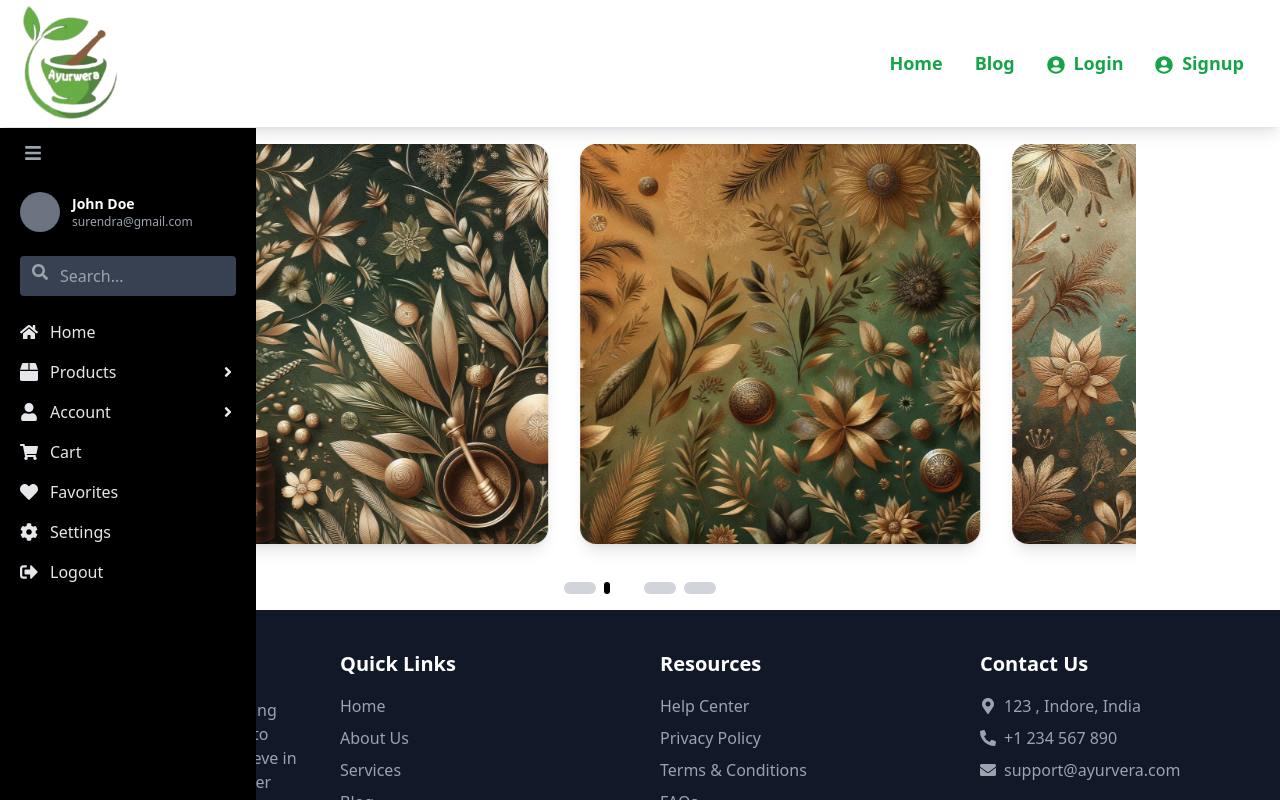
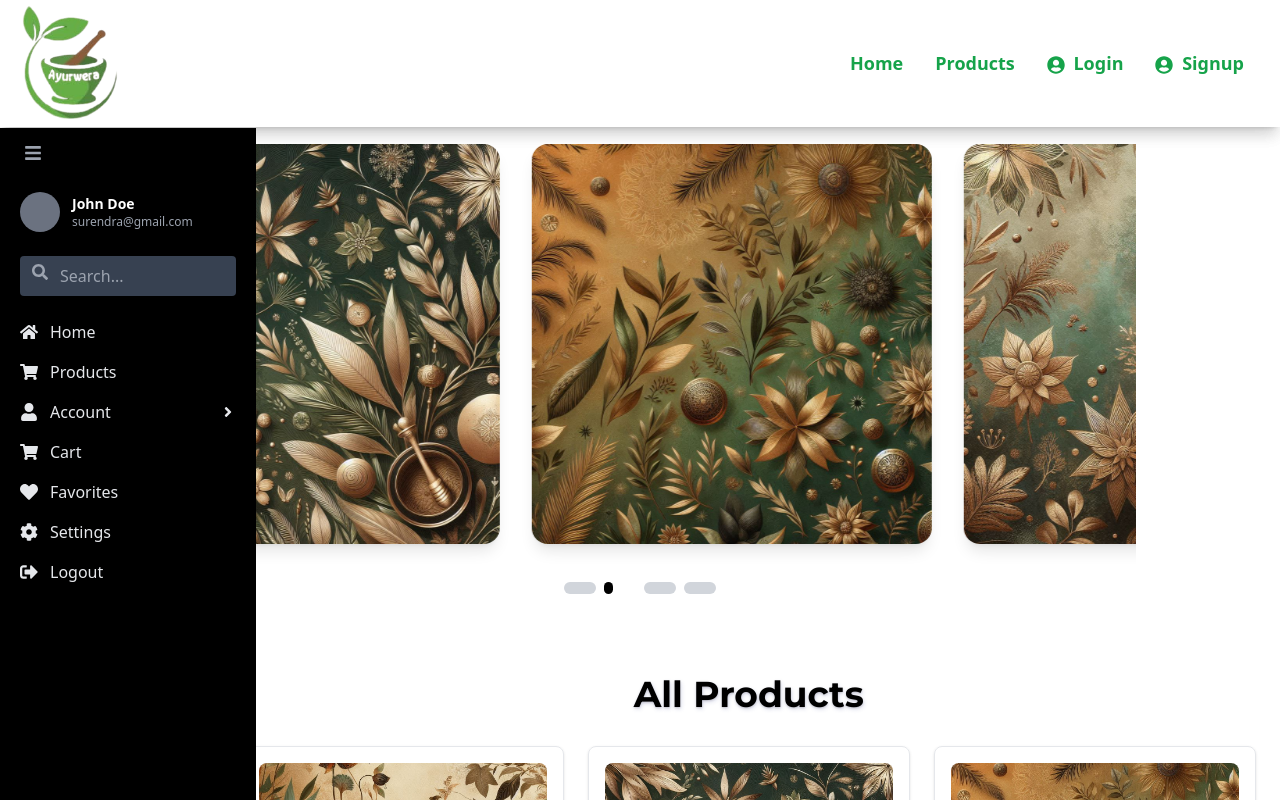
Before and after one commit to surendr1a/Ayurwera, a React (Vite) app: page / in a window 1280 px wide. Shown: the top 800 px of the page. Built offline with nearby package versions, Linux system fonts and the light colour scheme.

Commit message:
just adding all the routings and all other stuffs that are not noticable but important

```diff
--- a/src/App.jsx
+++ b/src/App.jsx
@@ -1,29 +1,23 @@
 import React from 'react';
 import { BrowserRouter as Router, Routes, Route } from 'react-router-dom';
 import Navbar from './sections/Navbar';
-import Carousel from './sections/Hero';
-import AllProducts from './sections/AllProducts'; // Assuming this is where AllProducts is located
-import ReviewSection from './sections/Review';
 import Footer from './sections/Footer';
-import Sidebar from './sections/Sidebar';
 import ProductList from './sections/ProductList';
 import LoginPage from './pages/Login';
 import SignupPage from './pages/Signup';
+import Home from './pages/Home';
 
 function App() {
   return (
     <Router>
       <div>
-        <Navbar />
-        <Sidebar />
+       <Navbar/>
 
         <Routes>
-          <Route path="/" element={<Carousel />} />
+          <Route path="/" element={<Home/>} />
           <Route path="/login" element={<LoginPage/>} />
           <Route path="/signup" element={<SignupPage/>} />
           <Route path="/products" element={<ProductList />} />
-          <Route path="/all-products" element={<AllProducts />} />
-          <Route path="/reviews" element={<ReviewSection />} />
         </Routes>
 
         <Footer />
--- a/src/pages/Home.jsx
+++ b/src/pages/Home.jsx
@@ -3,13 +3,19 @@ import React from 'react';
 import Carousel from '../sections/Hero';
 import AllProducts from '../sections/AllProducts';
 import ReviewSection from '../sections/Review';
+import Navbar from '../sections/Navbar';
+import Footer from '../sections/Footer';
+import Sidebar from '../sections/Sidebar';
 
 export default function Home() {
   return (
     <div>
+      <Navbar/>
+      <Sidebar/>
       <Carousel />
       <AllProducts />
       <ReviewSection />
+      <Footer/>
     </div>
   );
 }
--- a/src/pages/Signup.jsx
+++ b/src/pages/Signup.jsx
@@ -12,7 +12,7 @@ const SignupPage = () => {
   };
 
   return (
-    <div className="flex items-center justify-center min-h-screen bg-green-50">
+    <div className="flex items-center justify-center min-h-screen bg-green-50 mt-20">
       <div className="bg-white p-8 rounded-lg shadow-lg w-full max-w-md">
         <h2 className="text-2xl font-bold text-green-600 text-center mb-6">Sign Up</h2>
 
--- a/src/sections/Navbar.jsx
+++ b/src/sections/Navbar.jsx
@@ -28,11 +28,11 @@ export default function Navbar() {
                 {/* Menu Items */}
                 <ul className={`flex-col md:flex-row md:flex ${isOpen ? 'flex' : 'hidden'} md:space-x-8 text-lg font-semibold text-green-600 md:mr-8`}>
                     <li className="relative group">
-                        <Link to="/products" className="text-green-600 hover:text-[#2D6A4F] transition-colors duration-300">Home</Link>
+                        <Link to="/" className="text-green-600 hover:text-[#2D6A4F] transition-colors duration-300">Home</Link>
                         <span className="absolute left-0 -bottom-1 w-full h-0.5 bg-[#2D6A4F] scale-x-0 group-hover:scale-x-100 transition-transform duration-300"></span>
                     </li>
                     <li className="relative group">
-                        <Link to="/blog" className="text-green-600 hover:text-[#2D6A4F] transition-colors duration-300">Blog</Link>
+                        <Link to="/products" className="text-green-600 hover:text-[#2D6A4F] transition-colors duration-300">Products</Link>
                         <span className="absolute left-0 -bottom-1 w-full h-0.5 bg-[#2D6A4F] scale-x-0 group-hover:scale-x-100 transition-transform duration-300"></span>
                     </li>
                     <li className="relative group">
--- a/src/sections/Sidebar.jsx
+++ b/src/sections/Sidebar.jsx
@@ -88,23 +88,10 @@ export default function Sidebar() {
 
           {/* Products Section with Submenu */}
           <li>
-            <div
-              onClick={() => toggleSection('products')}
-              className="flex items-center justify-between text-gray-200 cursor-pointer hover:text-white"
-            >
-              <div className="flex items-center">
-                <FaBox className="text-lg" />
-                {isOpen && <span className="ml-3">Products</span>}
-              </div>
-              {isOpen && (expandSections.products ? <FaAngleDown /> : <FaAngleRight />)}
-            </div>
-            {expandSections.products && (
-              <ul className={`ml-6 mt-2 space-y-2 ${isOpen ? '' : 'hidden'}`}>
-                <li><Link to="/products/electronics" className="text-sm hover:text-white">Electronics</Link></li>
-                <li><Link to="/products/clothing" className="text-sm hover:text-white">Clothing</Link></li>
-                <li><Link to="/products/home" className="text-sm hover:text-white">Home & Living</Link></li>
-              </ul>
-            )}
+            <Link to="/products" className="flex items-center text-gray-200 hover:text-white">
+              <FaShoppingCart className="text-lg" />
+              {isOpen && <span className="ml-3">Products</span>}
+            </Link>
           </li>
 
           {/* Account Section with Submenu */}
```
